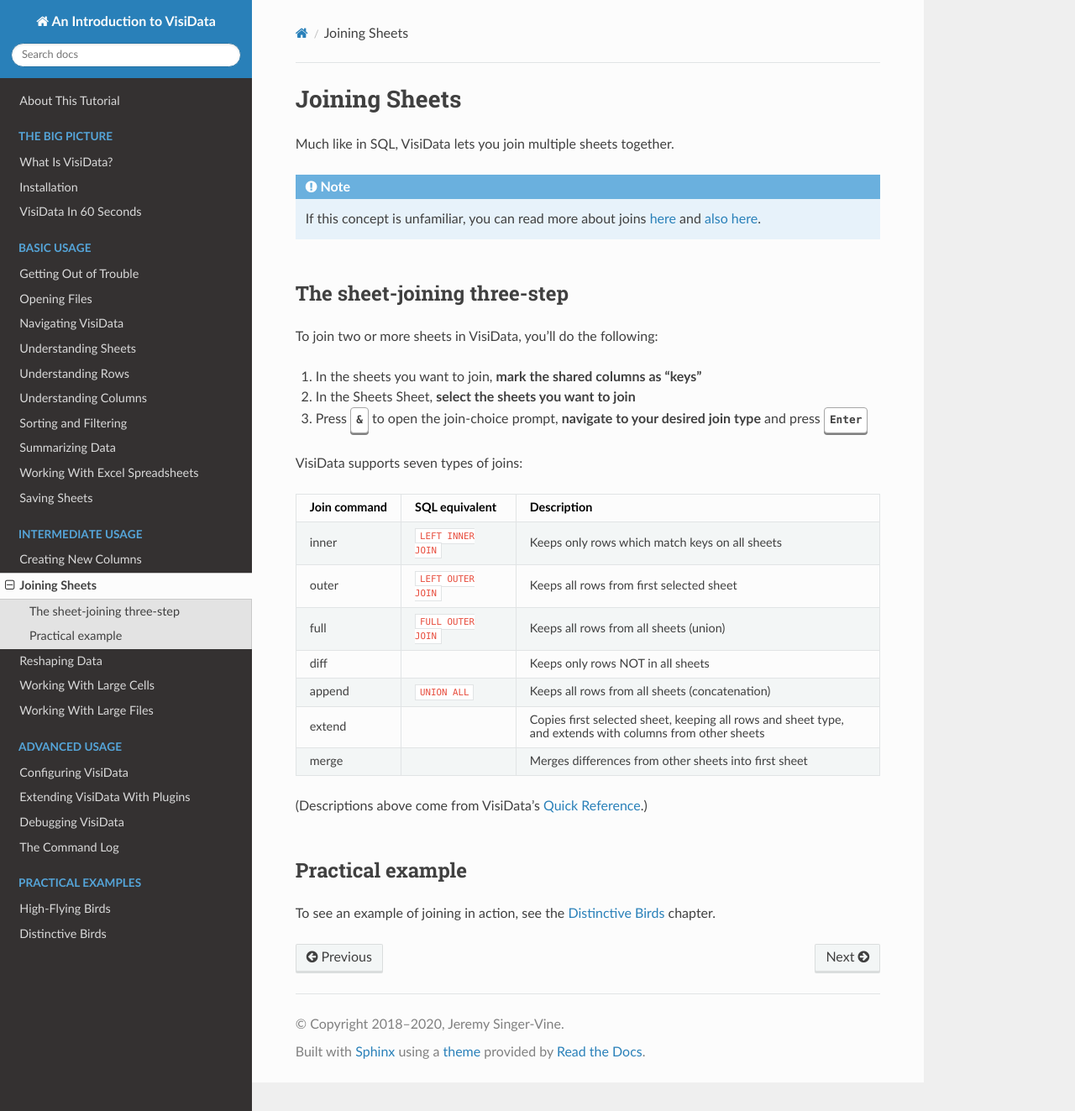
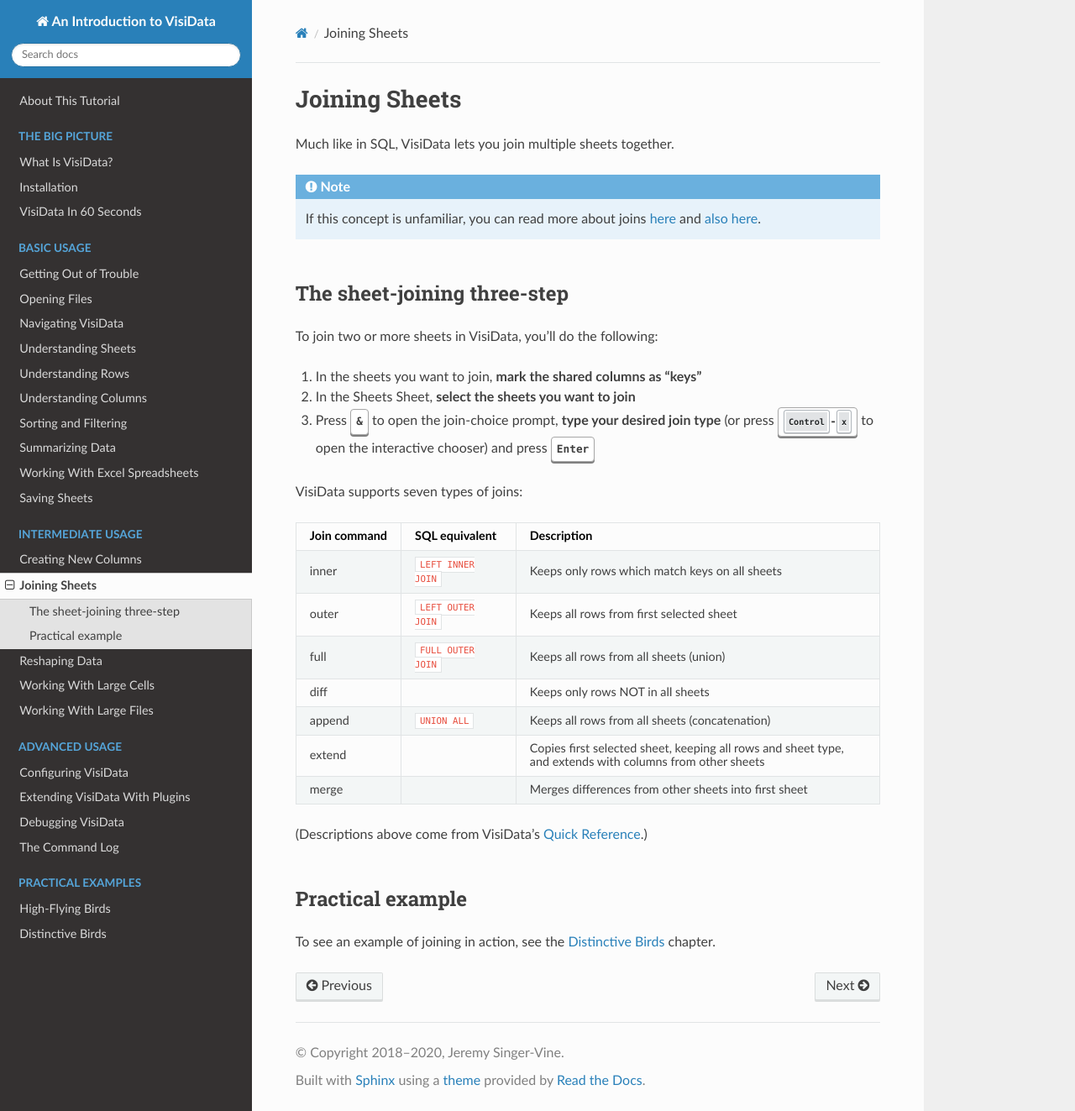
Before and after one commit to jsvine/intro-to-visidata, a Sphinx documentation site: the page built from docs/intermediate/joining-sheets.rst, in a window 1280 px wide and 1323 px high. Shown: the whole window at 84% size. Built offline with Sphinx 7.4.7 and the Read the Docs theme 2.0.0, drawn with Linux system fonts in a browser that asks for light colours.

Commit message:
Update instrux that used to autoshow fancy chooser

```diff
--- a/docs/intermediate/joining-sheets.rst
+++ b/docs/intermediate/joining-sheets.rst
@@ -16,7 +16,7 @@
 
 1. In the sheets you want to join, **mark the shared columns as "keys"**
 2. In the Sheets Sheet, **select the sheets you want to join**
-3. Press :kbd:`&` to open the join-choice prompt, **navigate to your desired join type** and press :kbd:`Enter`
+3. Press :kbd:`&` to open the join-choice prompt, **type your desired join type** (or press :kbd:`Control-x` to open the interactive chooser) and press :kbd:`Enter`
 
 VisiData supports seven types of joins:
 
--- a/docs/practical/distinctive-birds.rst
+++ b/docs/practical/distinctive-birds.rst
@@ -165,7 +165,7 @@
 .. raw:: html
 	:file: ../../terminal/output/practical-distinctive-14-sheets-join-prompt.output.html
 
-Navigate to the ``inner`` row (if you're not there already), and press :kbd:`Enter` to complete the action. After that, you should see something like this:
+Type ``inner`` and press :kbd:`Enter` to complete the action. After that, you should see something like this:
 
 .. raw:: html
 	:file: ../../terminal/output/practical-distinctive-15-sheets-joined.output.html
```
Also changed, not shown: docs/basics/summarizing-data.rst (+2 -10 lines).
